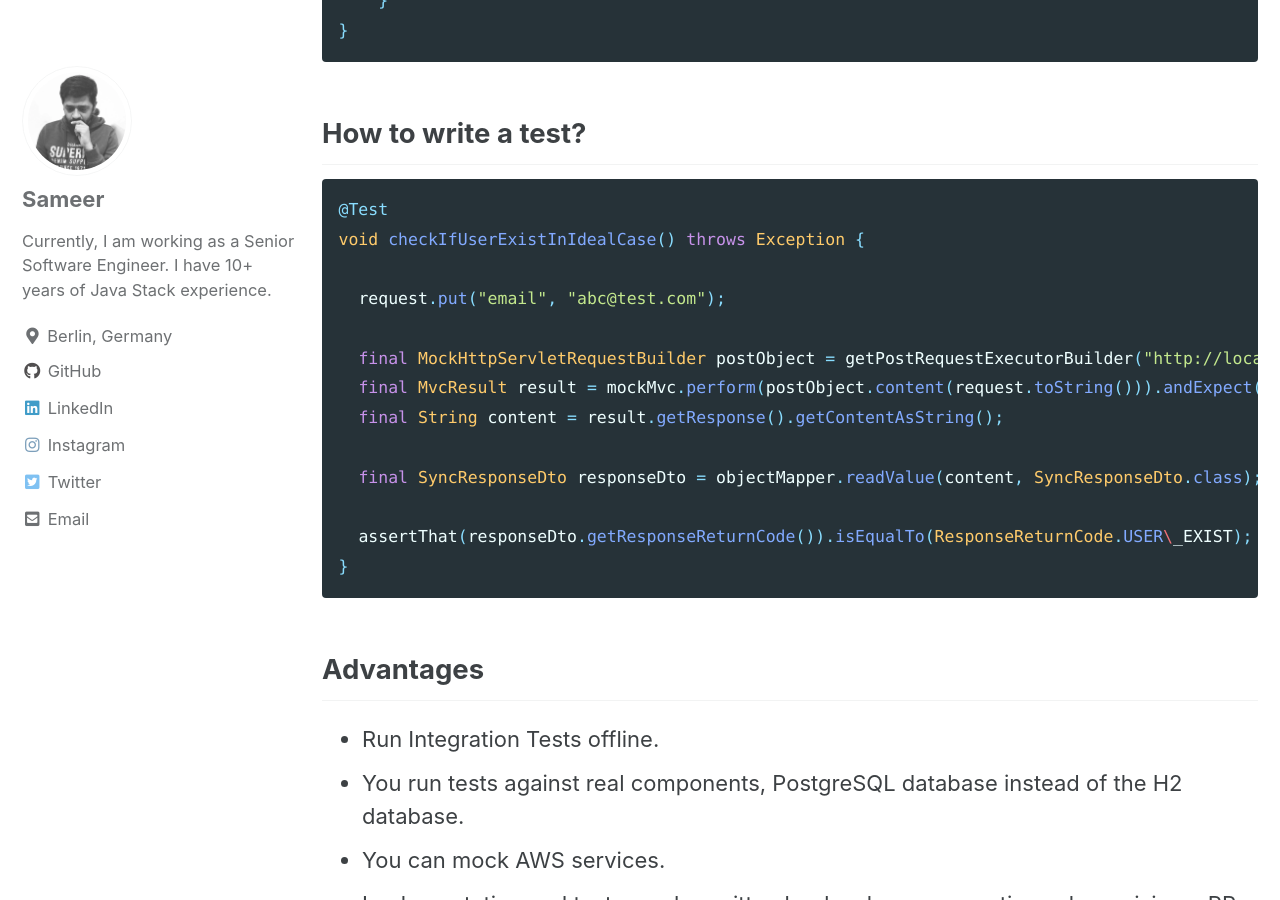
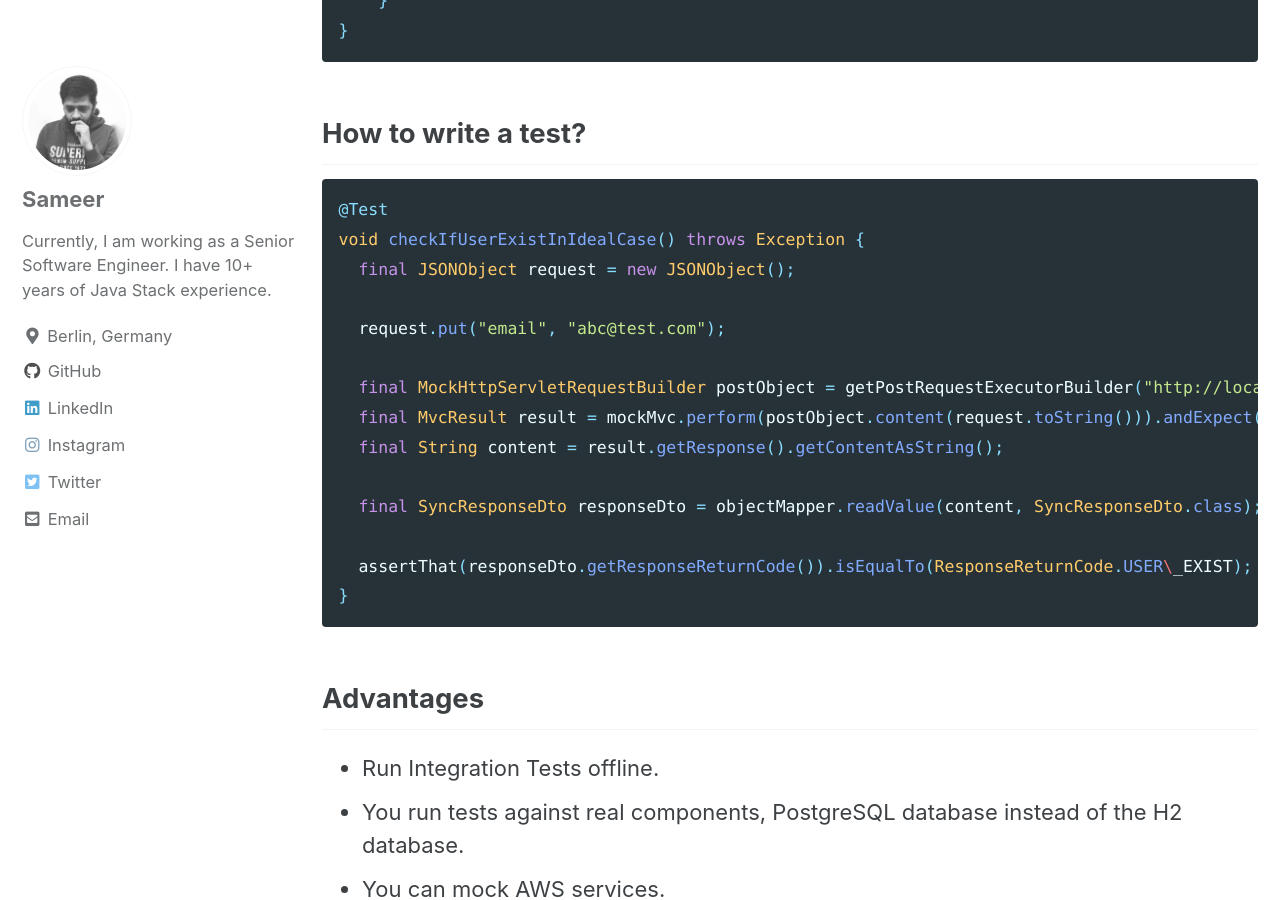
Before and after one commit to cricketsamya/cricketsamya.github.io, a Jekyll site: the page built from _posts/2021-12-07-testcontainers.md, in a window 1280 px wide and 900 px high, scrolled down 3336 px. Built offline with Jekyll 4.4.1, drawn with Linux system fonts in a browser that asks for light colours; cached includes are drawn as plain includes.

Commit message:
update code fix

````diff
--- a/_posts/2021-12-07-testcontainers.md
+++ b/_posts/2021-12-07-testcontainers.md
@@ -118,6 +118,7 @@ public abstract class AbstractBaseIntergrationTestConfiguration {
 ```java
 @Test
 void checkIfUserExistInIdealCase() throws Exception {
+  final JSONObject request = new JSONObject();
 
   request.put("email", "abc@test.com");
 
````
